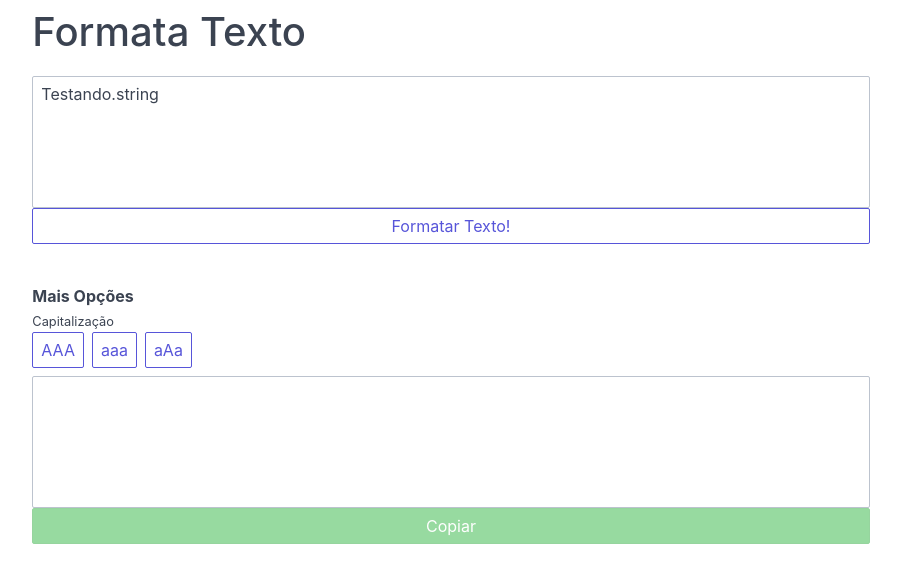
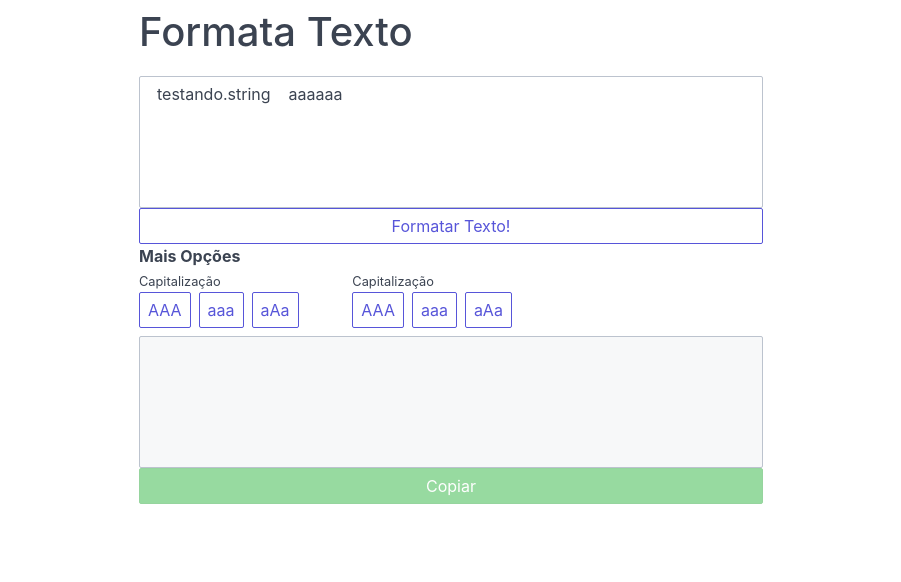
Before and after one commit to guizordan/formatatexto, a Nuxt app: page / in a window 1280 px wide. Shown: the top 582 px of the page, without its empty margins (189-1090 px from the left). Built offline with nearby package versions, Linux system fonts and the light colour scheme.

Commit message:
dealing with upcase first letter and trimming formatted string

```diff
--- a/components/Format.vue
+++ b/components/Format.vue
@@ -22,17 +22,21 @@ export default {
         if (string[i].match(/\s/) && string[i + 1].match(/\s/)) continue;
         else output[i] = string[i];
       }
+      output =  output.join('');
 
-      return output.join('');
+      return output.trim();
     },
 
     deal_with_dots: function(string) {
-      var output = [];
-      return string.replace(/\.[a-zA-Z]/g, function(substring){
+      if (!string.match(/[A-Z]/)) {
+        string = string.replace(/[a-z]/, function(substring) {
+          return substring.toUpperCase();
+        });
+      }
+
+      return string.replace(/\.[a-zA-Z]/g, function(substring) {
         return '. ' + substring[1].toUpperCase();
       });
-
-      console.log(string);
     }
   }
 };
--- /dev/null
+++ b/components/OutputTextArea.vue
@@ -0,0 +1,33 @@
+<template>
+<div class="form-group">
+  <textarea ref="output" readonly v-model="output" class="form-input" rows="5"></textarea>
+  <button @click="copy" :disabled="output.length == 0" class="btn btn-block btn-success">
+    {{ copy_label }}
+  </button>
+</div>
+</template>
+
+<script>
+export default {
+  props: ['input', 'output'],
+
+  data() {
+    return {
+      copy_label: 'Copiar'
+    };
+  },
+
+  methods: {
+    copy: function() {
+      var self = this;;
+      this.$refs.output.select();
+      document.execCommand("copy");
+      this.copy_label = 'Copiado!'
+
+      setInterval(function(){
+        self.copy_label = 'Copiar'
+      }, 2000);
+    }
+  }
+};
+</script>
--- a/pages/index.vue
+++ b/pages/index.vue
@@ -2,14 +2,14 @@
 
 <div class="container mt-2">
   <div class="columns">
-    <div class="column col-4 col-xl-8 col-lg-6 col-md-10 col-sm-12 col-mx-auto">
+    <div class="column col-6 col-xl-6 col-lg-6 col-md-8 col-sm-12 col-xs-12 col-mx-auto">
 
       <div class="columns">
 
         <div class="column col-12">
           <h1>Formata Texto</h1>
           <div class="form-group">
-              <textarea v-model="input" class="form-input" rows="5"></textarea>
+            <textarea v-model="input" class="form-input" rows="5"></textarea>
           </div>
         </div>
 
@@ -17,11 +17,15 @@
           <format :input.sync="input" :output.sync="output"></format>
         </div>
 
-        <div class="column col-12 mt-3 mb-2">
+        <div class="column col-12 mb-2">
           <strong>Mais Opções</strong>
 
           <div class="columns">
-            <div class="column col-3 col-lg-6 col-sm-12">
+            <div class="column col-4 col-sm-12">
+              <capitalize :input="input" :output.sync="output"></capitalize>
+            </div>
+
+            <div class="column col-4 col-sm-12">
               <capitalize :input="input" :output.sync="output"></capitalize>
             </div>
 
@@ -29,10 +33,7 @@
         </div>
 
         <div class="column col-12">
-          <div class="form-group">
-            <textarea v-model="output" class="form-input" rows="5"></textarea>
-            <button :disabled="output.length == 0" class="btn btn-block btn-success">Copiar</button>
-          </div>
+          <Output-text-area :input="input" :output.sync="output"></Output-text-area>
         </div>
 
       </div>
@@ -47,17 +48,19 @@
 import Capitalize from '~/components/Capitalize.vue';
 import Spacing from '~/components/Spacing.vue';
 import Format from '~/components/Format.vue';
+import OutputTextArea from '~/components/OutputTextArea.vue';
 
 export default {
   components: {
     Capitalize,
     Spacing,
-    Format
+    Format,
+    OutputTextArea
   },
 
   data() {
     return {
-      input: 'Testando.string',
+      input: '  testando.string    aaaaaa',
       output: ''
     };
   },
```
Also changed, not shown: components/README.md (deleted).
